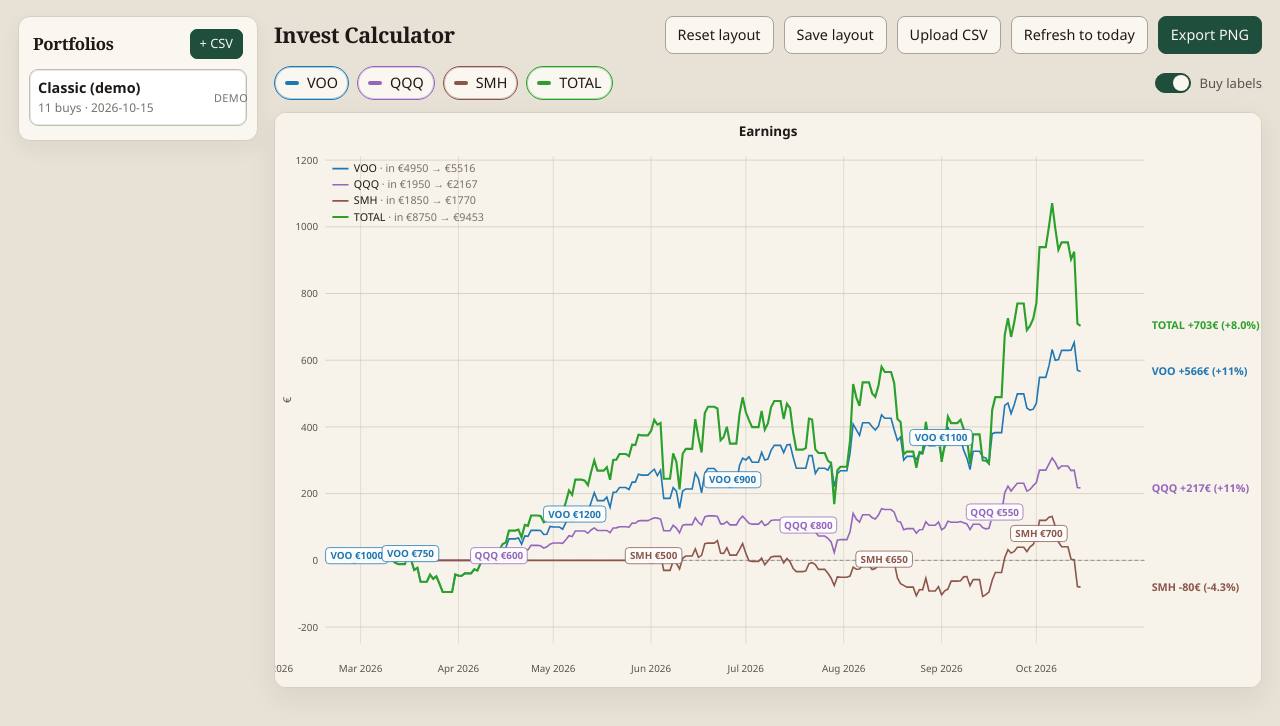
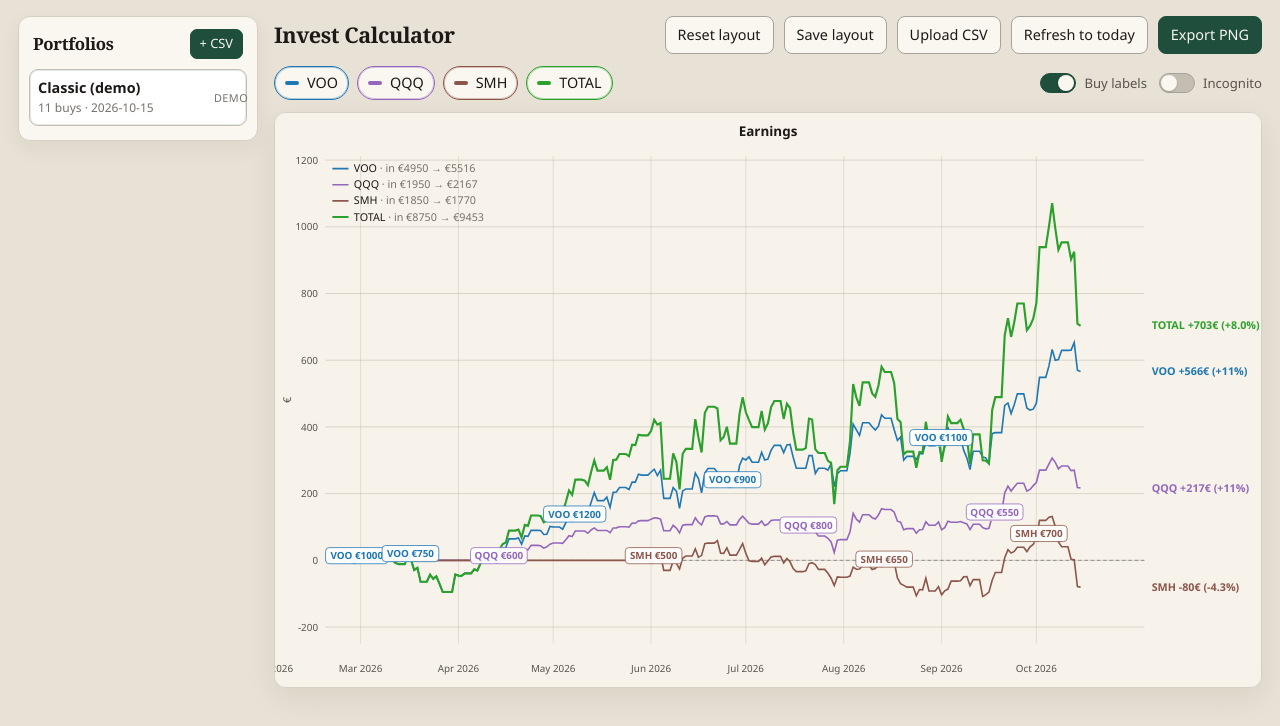
Before and after one commit to DenysPiven/InvestCalculator, a React (Vite) app: page / in a window 1280 px wide. Shown: the top 726 px of the page. Built offline with nearby package versions, Linux system fonts and the light colour scheme.

Commit message:
Add Incognito toggle to hide chart amounts
Co-authored-by: pivden2000 <pivden2000@gmail.com>

```diff
--- a/src/App.tsx
+++ b/src/App.tsx
@@ -241,6 +241,7 @@
   const [statusMsg, setStatusMsg] = useState('')
   const [busy, setBusy] = useState(false)
   const [showLabels, setShowLabels] = useState(true)
+  const [incognito, setIncognito] = useState(false)
   const [saveFlash, setSaveFlash] = useState(false)
   const saveFlashTimer = useRef<ReturnType<typeof setTimeout> | null>(null)
   const [store, setStore] = useState<PortfolioStore>(() => loadStore())
@@ -899,6 +900,7 @@
               {nameOf(sym)}
             </button>
           ))}
+          <div className="switch-group">
             <label className="switch" title="Buy labels on the chart">
               <input
                 type="checkbox"
@@ -908,6 +910,19 @@
               <span className="switch-track" aria-hidden />
               <span className="switch-text">Buy labels</span>
             </label>
+            <label
+              className="switch"
+              title="Hide all amounts and axis numbers — curves only"
+            >
+              <input
+                type="checkbox"
+                checked={incognito}
+                onChange={(e) => setIncognito(e.target.checked)}
+              />
+              <span className="switch-track" aria-hidden />
+              <span className="switch-text">Incognito</span>
+            </label>
+          </div>
         </div>
 
         <div className="stage">
@@ -945,6 +960,7 @@
                   stroke="#cfc8bb"
                   strokeWidth={0.8}
                 />
+                {!incognito && (
                   <text
                     x={M.left - 8}
                     y={yScale(v) + 4}
@@ -954,6 +970,7 @@
                   >
                     {v}
                   </text>
+                )}
               </g>
             ))}
             {months.map((m) => (
@@ -966,6 +983,7 @@
                   stroke="#cfc8bb"
                   strokeWidth={0.6}
                 />
+                {!incognito && (
                   <text
                     x={xScale(m.t)}
                     y={H - 16}
@@ -975,6 +993,7 @@
                   >
                     {m.label}
                   </text>
+                )}
               </g>
             ))}
 
@@ -1007,8 +1026,9 @@
                 const div = data.dividendsEur?.[sym] ?? 0
                 const divText =
                   div >= 0.5 ? ` · div ${fmtEur(div)}` : div <= -0.5 ? ` · div ${fmtEur(div)}` : ''
-                const putText =
-                  put > 0
+                const putText = incognito
+                  ? ''
+                  : put > 0
                     ? ` · in ${fmtEur(put)} → ${fmtEur(now)}${divText}`
                     : divText
                 return (
@@ -1036,6 +1056,7 @@
                 )
               })}
 
+            {!incognito && (
               <text
                 x={18}
                 y={M.top + PLOT_H / 2}
@@ -1046,6 +1067,7 @@
               >
                 €
               </text>
+            )}
 
             {buys.filter((b) => visible[b.sym] !== false).map((b) => {
               const sym = b.sym
@@ -1058,9 +1080,10 @@
               const tw = b.label.length * 6.4 + padX * 2
               const th = 18
               const dist = Math.hypot(lx - px, ly - py)
+              const labelsOn = showLabels && !incognito
               return (
                 <g key={b.id}>
-                  {showLabels && dist > 10 && (
+                  {labelsOn && dist > 10 && (
                     <line
                       x1={px}
                       y1={py}
@@ -1078,7 +1101,7 @@
                     stroke="#fff"
                     strokeWidth={1}
                   />
-                  {showLabels && (
+                  {labelsOn && (
                     <g
                       className="label-hit"
                       transform={`translate(${lx - tw / 2}, ${ly - th / 2})`}
@@ -1123,10 +1146,11 @@
                 const tw = d.label.length * 6.2 + padX * 2
                 const th = 16
                 const dist = Math.hypot(lx - cx, ly - cy)
+                const labelsOn = showLabels && !incognito
                 return (
                   <g key={d.id}>
-                    <title>{d.label}</title>
-                    {showLabels && dist > 10 && (
+                    {!incognito && <title>{d.label}</title>}
+                    {labelsOn && dist > 10 && (
                       <line
                         x1={cx}
                         y1={cy}
@@ -1143,7 +1167,7 @@
                       stroke={color}
                       strokeWidth={1.4}
                     />
-                    {showLabels && (
+                    {labelsOn && (
                       <g
                         className="label-hit"
                         transform={`translate(${lx - tw / 2}, ${ly - th / 2})`}
@@ -1182,7 +1206,9 @@
                 const val = data.series[sym][data.series[sym].length - 1]
                 const color = data.colors[sym] ?? colorFor(sym)
                 const pct = fmtPct(val, invested[sym] ?? 0)
-                const text = pct
+                const text = incognito
+                  ? nameOf(sym)
+                  : pct
                     ? `${nameOf(sym)} ${fmtEnd(val)} (${pct})`
                     : `${nameOf(sym)} ${fmtEnd(val)}`
                 return (
--- a/src/index.css
+++ b/src/index.css
@@ -294,8 +294,12 @@
   margin-bottom: 12px;
 }
 
-.toggles .switch {
+.toggles .switch-group {
   margin-left: auto;
+  display: flex;
+  flex-wrap: wrap;
+  gap: 12px;
+  align-items: center;
 }
 
 .toggle {
```
Lines whose indentation alone changed are shown as unchanged.
